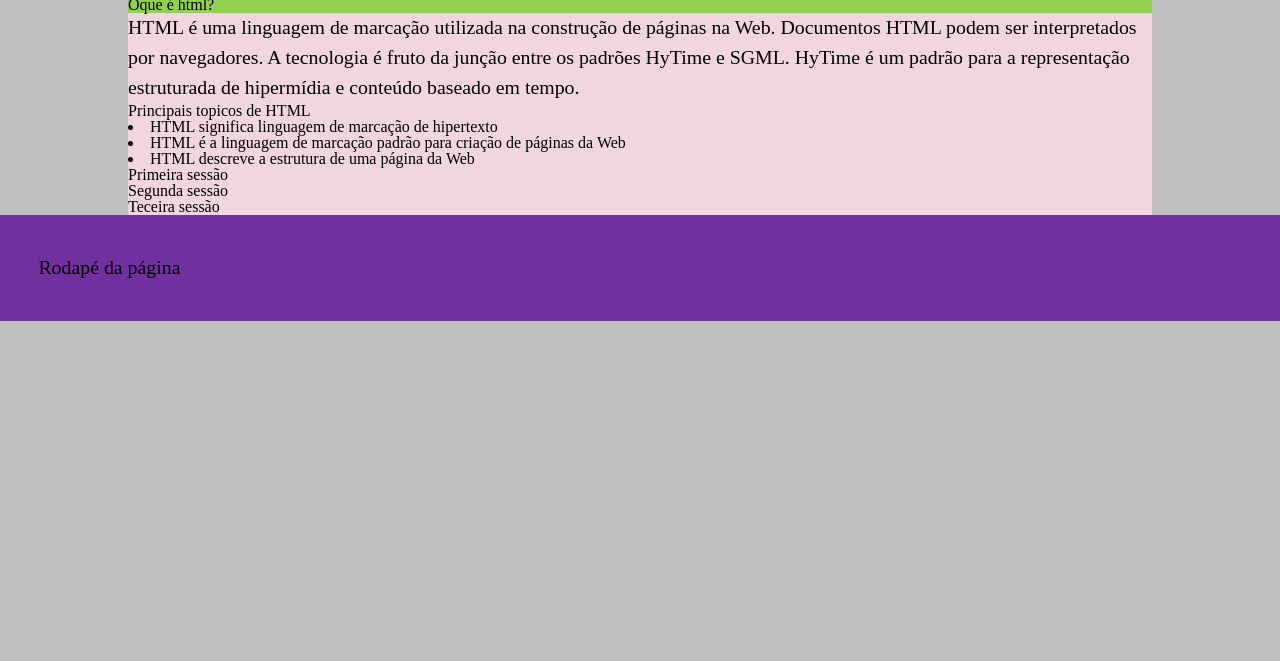
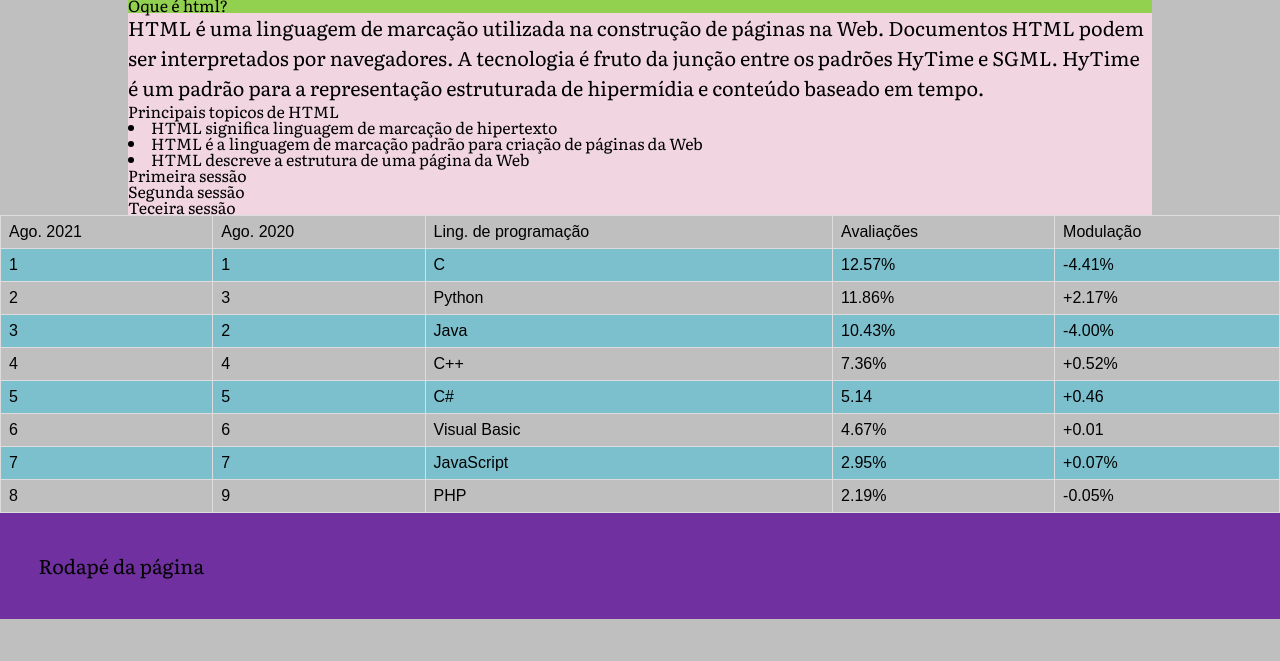
Before and after one commit to matheusbatista103/MeuPrimeiroSite, a plain HTML site: page index.html in a window 1280 px wide. Shown: the part 139-800 px from the top of the page. Drawn offline with Linux system fonts and the light colour scheme.

Commit message:
fazendo o modelo

```diff
--- a/css/estilo.css
+++ b/css/estilo.css
@@ -53,3 +53,25 @@ ul li{
     text-align: center;
     font-weight: bold;
 }
+
+table {
+    font-family: arial, sans-serif;
+    border-collapse: collapse;
+    width: 100%;
+  }
+
+td, th {
+    border: 1px solid #dddddd;
+    text-align: left;
+    padding: 8px;
+  }
+
+  tr:nth-child(even) {
+    background-color: #42c3dd86;
+  }
+body {
+  font-family: "Literata", serif;
+  font-optical-sizing: auto;
+  font-weight: weight;
+  font-style: normal;
+}
--- a/index.html
+++ b/index.html
@@ -5,11 +5,13 @@
     <meta name="viewport" content="width=device-width, initial-scale=1.0">
     <title>Exemplo HTML Semântico</title>
     <link rel="stylesheet" href="css/reset.css">
-    <link rel="stylesheet" href="css/estilo.css ">
-</head>
-<body>
-    <header class="cabecalho
-    ">
+    <link rel="stylesheet" href="css/estilo.css "><link rel="preconnect" href="https://fonts.googleapis.com">
+    <link rel="preconnect" href="https://fonts.gstatic.com" crossorigin>
+    <link href="https://fonts.googleapis.com/css2?family=Caveat:wght@400..700&family=Literata:ital,opsz,wght@0,7..72,200..900;1,7..72,200..900&family=Sanchez:ital@0;1&display=swap" rel="stylesheet">
+    <link rel="shortcut icon" href="img/logo.jpg" type="logo.jpg">
+  </head>
+    <body>
+    <header class="cabecalho">
         <div class="logo">
             <p>LOGOTIPO</p>
         </div>
@@ -30,6 +32,71 @@
         <section>Segunda sessão</section>
         <section>Teceira sessão</section>
     </main>
+    <table>
+        <tr>
+          <th>Ago. 2021</th>
+          <th>Ago. 2020</th>
+          <th>Ling. de programação</th>
+          <th>Avaliações</th>
+          <th>Modulação</th>
+        </tr>
+        <tr>
+          <td>1</td>
+          <td>1</td>
+          <td>C</td>
+          <td>12.57%</td>
+          <td>-4.41%</td>
+        </tr>
+        <tr>
+          <td>2</td>
+          <td>3</td>
+          <td>Python</td>
+          <td>11.86%</td>
+          <td>+2.17%</td>
+        </tr>
+        <tr>
+          <td>3</td>
+          <td>2</td>
+          <td>Java</td>
+          <td>10.43%</td>
+          <td>-4.00%</td>
+        </tr>
+        <tr>
+          <td>4</td>
+          <td>4</td>
+          <td>C++</td>
+          <td>7.36%</td>
+          <td>+0.52%</td>
+        </tr>
+        <tr>
+            <td>5</td>
+            <td>5</td>
+            <td>C#</td>
+            <td>5.14</td>
+            <td>+0.46</td>
+        </tr>
+        <tr>
+          <td>6</td>
+          <td>6</td>
+          <td>Visual Basic</td>
+          <td>4.67%</td>
+          <td>+0.01</td>
+        </tr>
+        <tr>
+            <td>7</td>
+            <td>7</td>
+            <td>JavaScript</td>
+            <td>2.95%</td>
+            <td>+0.07%</td>
+        </tr>
+        <tr>
+            <td>8</td>
+            <td>9</td>
+            <td>PHP</td>
+            <td>2.19%</td>
+            <td>-0.05%</td>
+        </tr>
+      </table>
     <footer class="rodape">
         <p>Rodapé da página</p>
     </footer>
```
Also changed, not shown: css/style.css (line endings or trailing spaces), img/logo.jpg (added).
